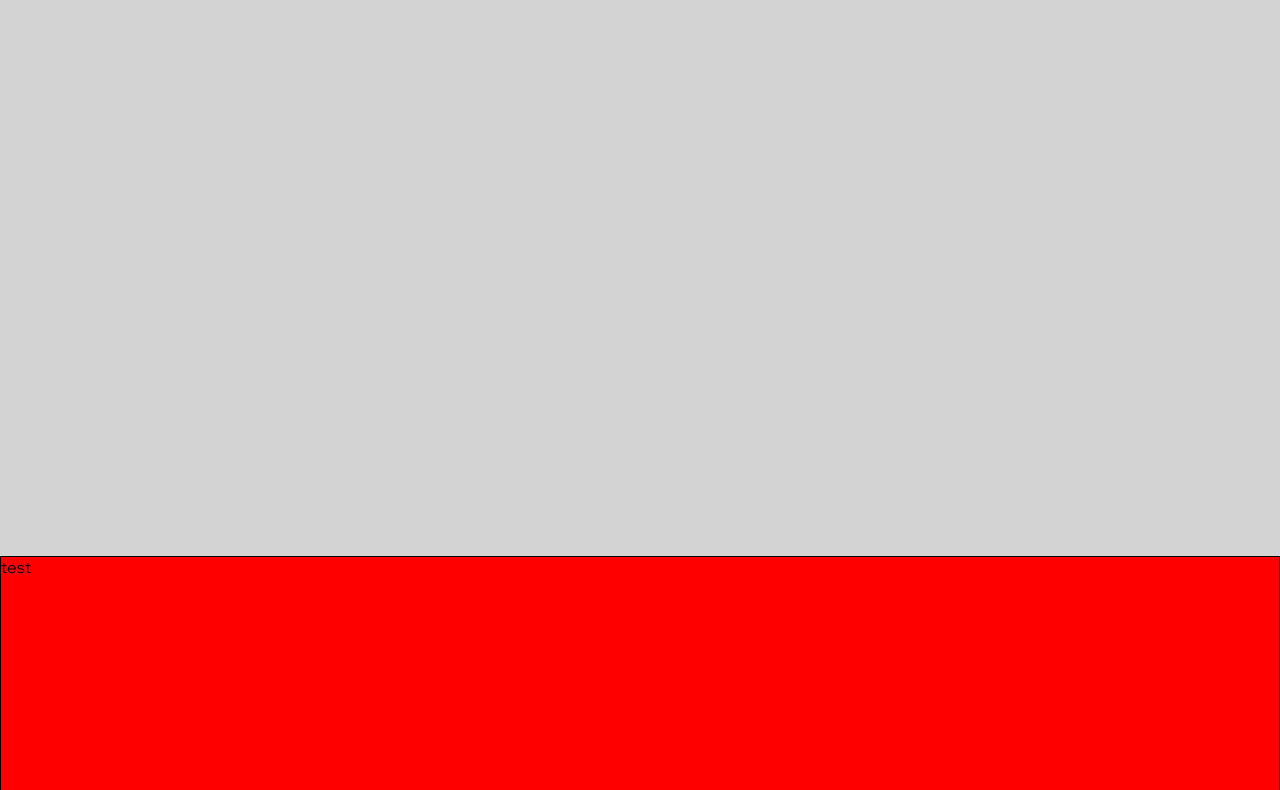
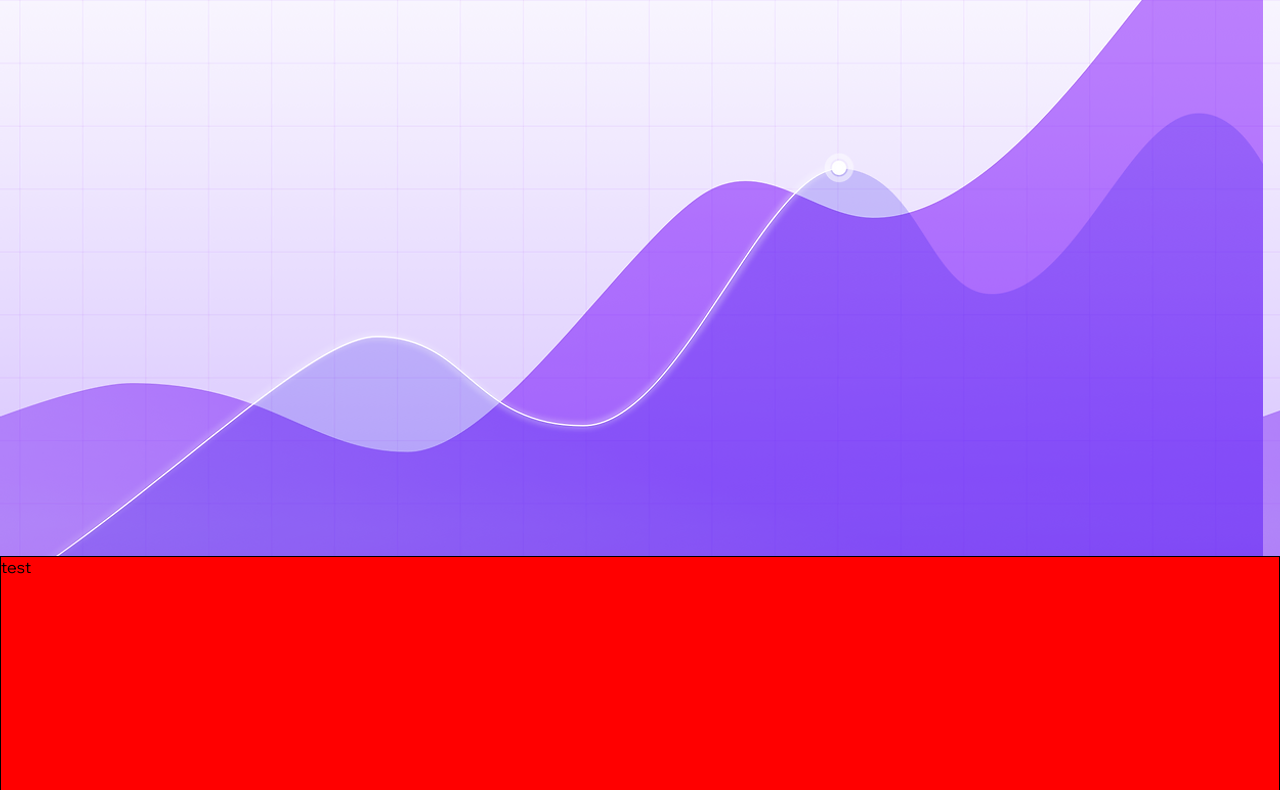
Before and after one commit to iamrahilhabibli/wix-clone-task, a website: page index.html in a window 1280 px wide. Shown: the part 419-1209 px from the top of the page. Drawn offline with nearby package versions, Linux system fonts and the light colour scheme.

Commit message:
background img homepage added

```diff
--- a/styles.css
+++ b/styles.css
@@ -151,8 +151,7 @@ section{
 .home-page {
   position: relative;
   height: 100vh;
-  background-color: lightgrey;
-  background-image: linear-gradient(rgba(211, 211, 211, 0.7) 0%, rgba(211, 211, 211, 0) 100%);
+  background-image: url(./images/homepage\ background.webp);
 }
 
 .text__container{
```
Also changed, not shown: images/homepage background.webp (added).
